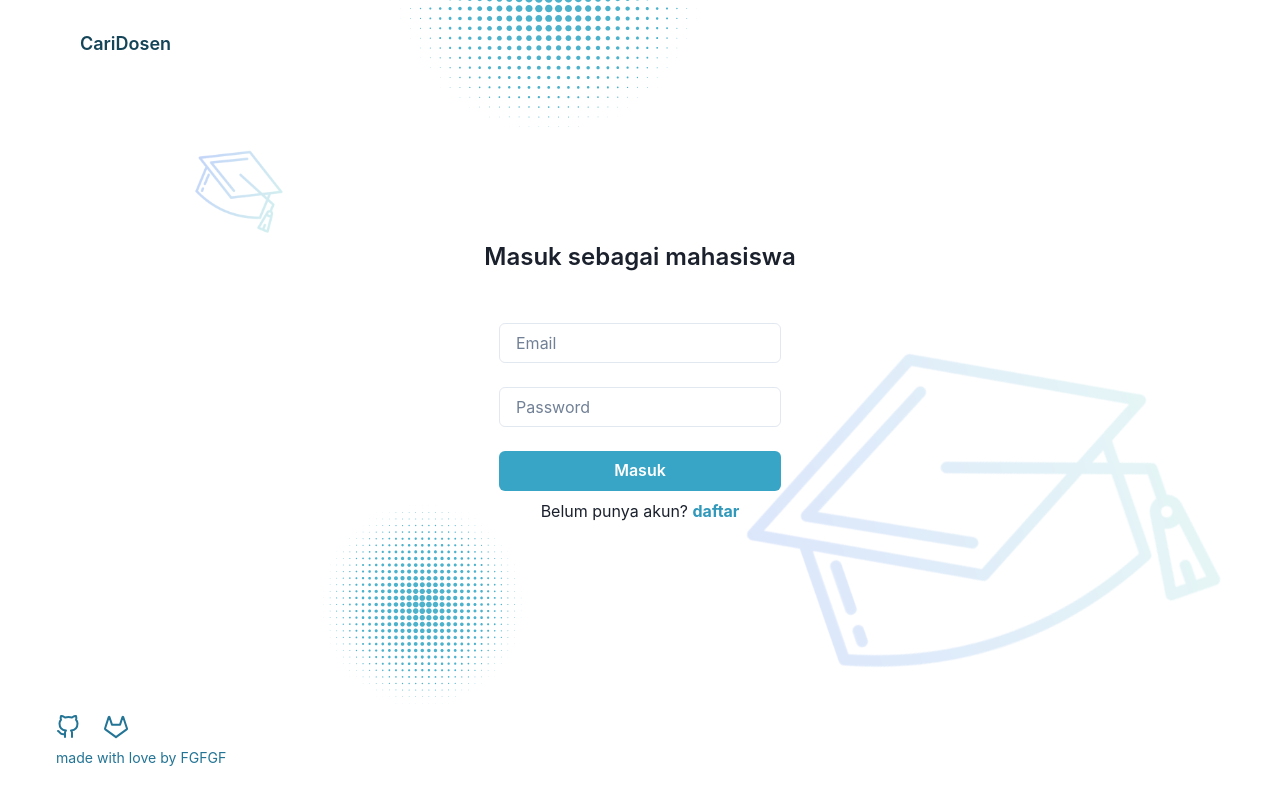
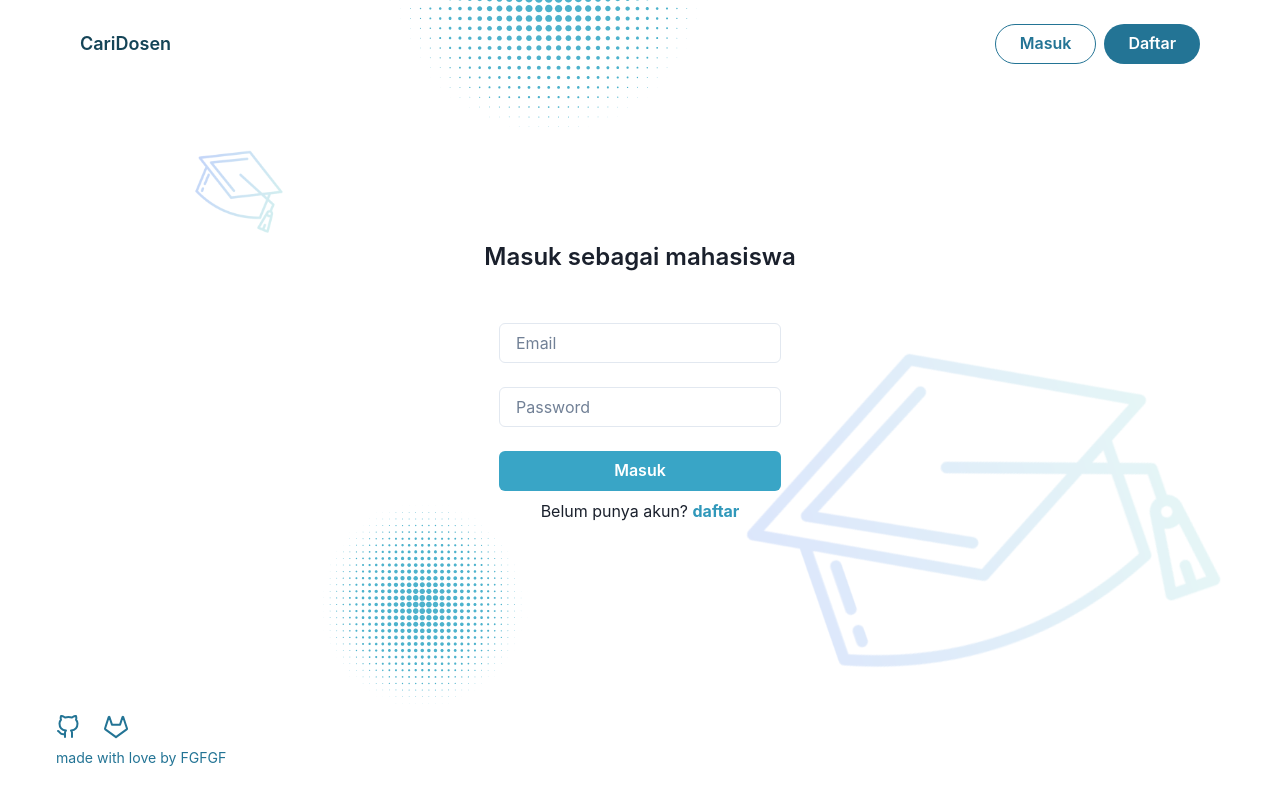
Before and after one commit to IloveNooodles/Dosen-Rank-FE, a Next.js app: page /login in a window 1280 px wide. Shown: the top 804 px of the page. Built offline with nearby package versions, Linux system fonts and the light colour scheme; no server answers.

Commit message:
fix: login register btn for nav

```diff
--- a/components/NavigationBar/index.tsx
+++ b/components/NavigationBar/index.tsx
@@ -1,44 +1,80 @@
-import { dm_sans } from "@/fonts";
+import { dm_sans } from '@/fonts';
 import { useRouter } from 'next/router';
-import { Box, Container, Text, Flex, Button, HStack, Spacer, useToast } from "@chakra-ui/react"
+import {
+  Box,
+  Container,
+  Text,
+  Flex,
+  Button,
+  HStack,
+  Spacer,
+  useToast,
+} from '@chakra-ui/react';
 import { FiLogOut } from 'react-icons/fi';
-import { useAuth } from "@/contexts/AuthContext";
+import { useAuth } from '@/contexts/AuthContext';
 
 const NavigationBar: React.FC<{}> = () => {
-    const router = useRouter()
-    const {getUser, isAuthenticated, signOut} = useAuth()
-    const user = getUser()
-    const toast = useToast()
+  const router = useRouter();
+  const { getUser, isAuthenticated, signOut } = useAuth();
+  const user = getUser();
+  const toast = useToast();
 
   return (
-        <Container py="1.5rem" px={{ base: "0.75rem", md: "2.5rem"}} h="auto">
+    <Container py="1.5rem" px={{ base: '0.75rem', md: '2.5rem' }} h="auto">
       <Flex align="center">
-                <Button color="biru.900" fontSize="lg" fontFamily="heading" variant="text" onClick={() => router.push('/')}>
+        <Button
+          color="biru.900"
+          fontSize="lg"
+          fontFamily="heading"
+          variant="text"
+          onClick={() => router.push('/')}
+        >
           CariDosen
         </Button>
-                <Spacer/>
+        <Spacer />
         <HStack spacing="1rem">
-                    {isAuthenticated() ? <Text fontWeight="regular" fontSize="16px">Halo, {user.name}!</Text> : null}
-                    {router.pathname === '/' && !isAuthenticated() ? <Button variant="secondary" onClick={() => router.push('/login')}>
+          {isAuthenticated() ? (
+            <Text fontWeight="regular" fontSize="16px">
+              Halo, {user.name}!
+            </Text>
+          ) : (
+            <HStack mr='6'>
+              <Button variant="secondary" onClick={() => router.push('/login')}>
                 Masuk
-                    </Button> : null }
-                    {router.pathname === '/' && !isAuthenticated() ? <Button variant="primary" onClick={() => router.push('/register')}>
+              </Button>
+              <Button
+                variant="primary"
+                onClick={() => router.push('/register')}
+              >
                 Daftar
-                    </Button> : null }
-                    {isAuthenticated() ? <Button leftIcon={<FiLogOut />} variant="text" fontWeight="normal" fontSize="16px" color={"red.500"} _hover={{color: "red.700"}} onClick={() =>
-                        {signOut()
+              </Button>
+            </HStack>
+          )}
+          {isAuthenticated() ? (
+            <Button
+              leftIcon={<FiLogOut />}
+              variant="text"
+              fontWeight="normal"
+              fontSize="16px"
+              color={'red.500'}
+              _hover={{ color: 'red.700' }}
+              onClick={() => {
+                signOut();
                 toast({
                   title: 'Logout berhasil',
                   status: 'success',
                   duration: 3000,
                   position: 'top',
-                          })}}>
+                });
+              }}
+            >
               Keluar
-                    </Button> : null}
+            </Button>
+          ) : null}
         </HStack>
       </Flex>
     </Container>
-    )
+  );
 };
 
 export default NavigationBar;
```
Lines whose indentation alone changed are shown as unchanged.
